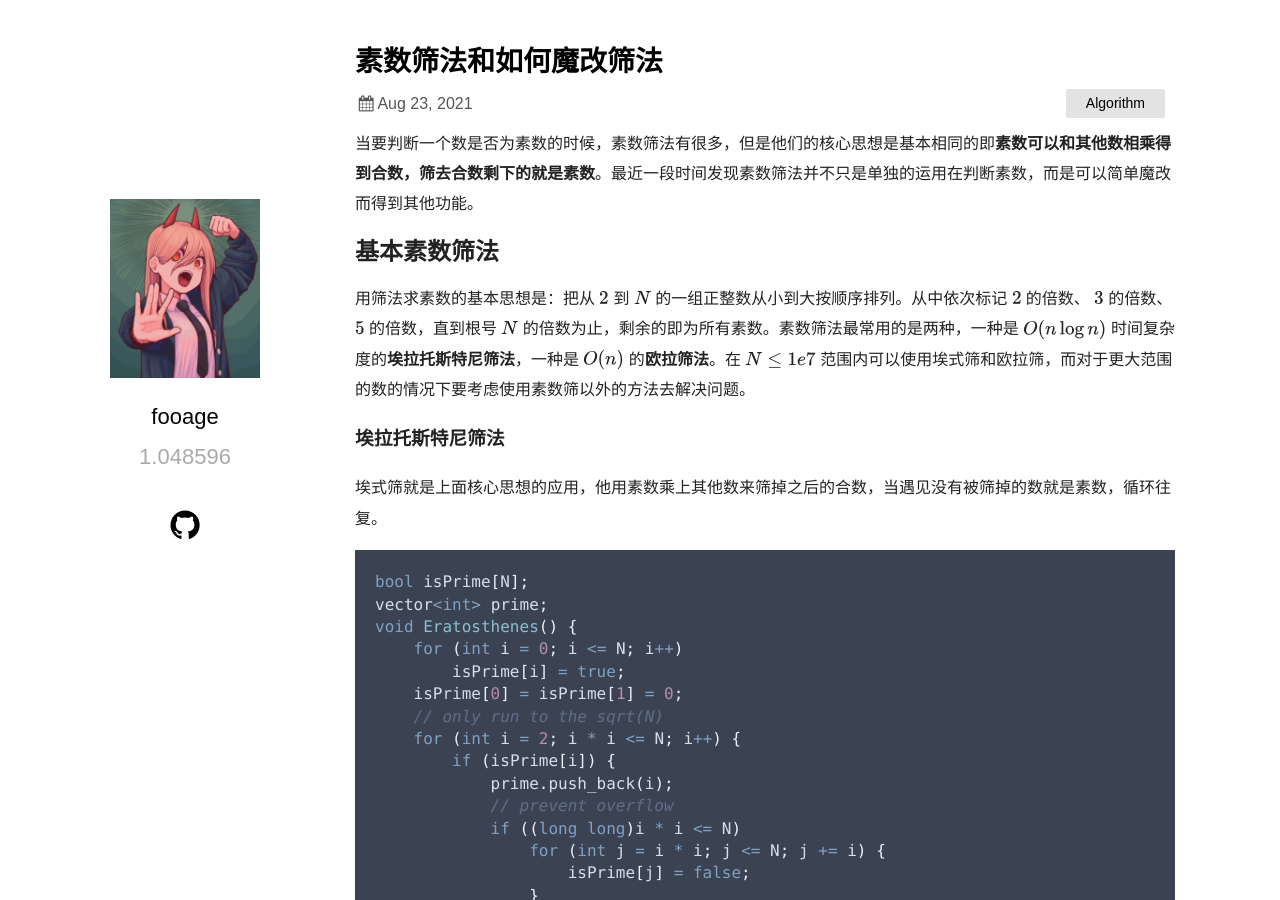
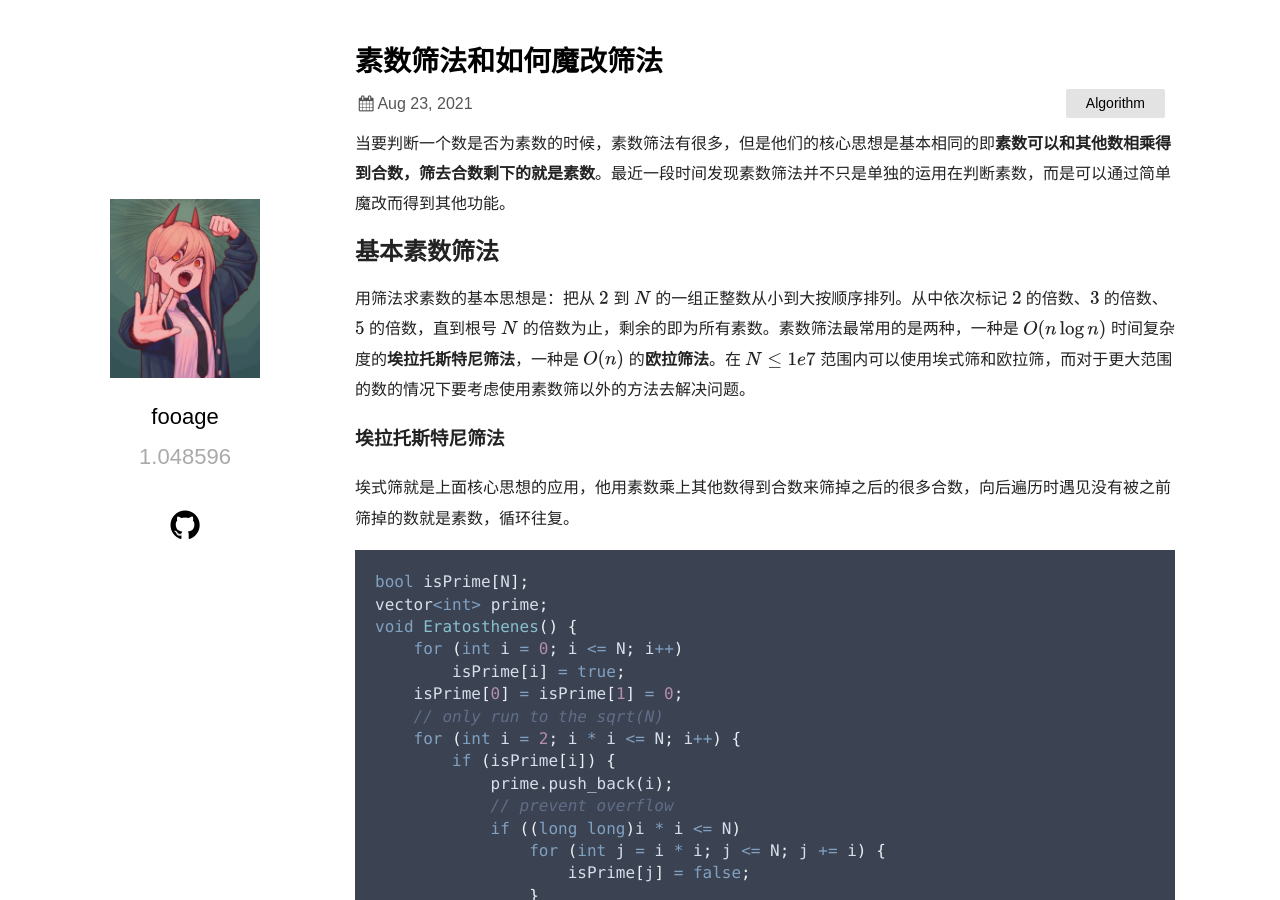
Before and after one commit to fooage/fooage, a Jekyll site: the page built from _posts/2021-08-23-素数筛法和如何魔改筛法.md, in a window 1280 px wide and 900 px high. Built offline with Jekyll 4.4.1, drawn with Linux system fonts in a browser that asks for light colours; some web fonts are replaced; some of the changed text lies outside the part shown.

Commit message:
Refactor some posts

````diff
--- a/_posts/2021-08-23-素数筛法和如何魔改筛法.md
+++ b/_posts/2021-08-23-素数筛法和如何魔改筛法.md
@@ -5,15 +5,15 @@ date: 2021-08-23 20:21:36 +0800
 categories: Algorithm
 ---
 
-当要判断一个数是否为素数的时候，素数筛法有很多，但是他们的核心思想是基本相同的即**素数可以和其他数相乘得到合数，筛去合数剩下的就是素数**。最近一段时间发现素数筛法并不只是单独的运用在判断素数，而是可以简单魔改而得到其他功能。
+当要判断一个数是否为素数的时候，素数筛法有很多，但是他们的核心思想是基本相同的即**素数可以和其他数相乘得到合数，筛去合数剩下的就是素数**。最近一段时间发现素数筛法并不只是单独的运用在判断素数，而是可以通过简单魔改而得到其他功能。
 
 ## 基本素数筛法
 
-用筛法求素数的基本思想是：把从 $2$ 到 $N$ 的一组正整数从小到大按顺序排列。从中依次标记 $2$ 的倍数、 $3$ 的倍数、 $5$ 的倍数，直到根号 $N$ 的倍数为止，剩余的即为所有素数。素数筛法最常用的是两种，一种是 $O(n\log n)$ 时间复杂度的**埃拉托斯特尼筛法**，一种是 $O(n)$ 的**欧拉筛法**。在 $N\leq 1e7$ 范围内可以使用埃式筛和欧拉筛，而对于更大范围的数的情况下要考虑使用素数筛以外的方法去解决问题。
+用筛法求素数的基本思想是：把从 $2$ 到 $N$ 的一组正整数从小到大按顺序排列。从中依次标记 $2$ 的倍数、$3$ 的倍数、$5$ 的倍数，直到根号 $N$ 的倍数为止，剩余的即为所有素数。素数筛法最常用的是两种，一种是 $O(n\log n)$ 时间复杂度的**埃拉托斯特尼筛法**，一种是 $O(n)$ 的**欧拉筛法**。在 $N\leq 1e7$ 范围内可以使用埃式筛和欧拉筛，而对于更大范围的数的情况下要考虑使用素数筛以外的方法去解决问题。
 
 ### 埃拉托斯特尼筛法
 
-埃式筛就是上面核心思想的应用，他用素数乘上其他数来筛掉之后的合数，当遇见没有被筛掉的数就是素数，循环往复。
+埃式筛就是上面核心思想的应用，他用素数乘上其他数得到合数来筛掉之后的很多合数，向后遍历时遇见没有被之前筛掉的数就是素数，循环往复。
 
 ```c++
 bool isPrime[N];
@@ -38,7 +38,7 @@ void Eratosthenes() {
 
 ### 欧拉筛法
 
-欧拉筛不太一样的地方是它不会重复的标记合数，那么就使得它的时间复杂度为 $O(n)$ 。代码结构和埃式筛基本相同，其中有一行保证了它的线性复杂度。
+欧拉筛不太一样的地方是它不会重复的标记合数，那么就使得它的时间复杂度为 $O(n)$。代码结构和埃式筛基本相同，其中有一行保证了它的线性复杂度。
 
 ```c++
 bool isComp[N];
@@ -64,7 +64,7 @@ void Euler() {
 
 ### 求取质因数个数
 
-质因数个数在筛素数的时候就可以求出来了，有一道变种`Nim`博弈的题目<https://acm.hdu.edu.cn/showproblem.php?pid=7061>需要得到质因个数，可以知道的是质数的质因子数是`1`，而**两个数相乘之后质因数的个数是他们质因数个数之和**。
+质因数个数在筛素数的时候就可以求出来了，有一道变种 `Nim` 博弈的题目 <https://acm.hdu.edu.cn/showproblem.php?pid=7061> 需要得到某个数的质因子个数，可以知道的是质数的质因子数是 1，而**两个数相乘之后质因数的个数是他们质因数个数之和**。
 
 ```c++
 void Prime() {
@@ -89,4 +89,4 @@ void Prime() {
 
 ### 解决除数问题
 
-这个题<https://codeforces.com/contest/1475/problem/G>利用了埃式筛的方法去更新`DP`数组中能够整除当前数的个数。一个数可以被 $n$ 个数整除，那么这些除数同样可以去整除这个数的倍数。这跟上面的求质因子个数有异曲同工之处，只要找到包含在因数或倍数之间的关系，就能够通过**筛**的方法来降低更新答案的复杂度到 $O(n)$ 或 $O(n\log n)$ 。
+这个题 <https://codeforces.com/contest/1475/problem/G> 利用了埃式筛的方法去更新 `DP` 数组中能够整除当前数的个数。一个数可以被 $n$ 个数整除，那么这些除数同样可以去整除这个数的倍数。这跟上面的求质因子个数有异曲同工之处，只要找到包含在因数或倍数之间的关系，就能够通过**筛**的方法来降低更新答案的复杂度到 $O(n)$ 或 $O(n\log n)$。
````
Also changed, not shown: _posts/2021-08-11-在区间问题中使用的差分思想.md (+7 -7 lines).
